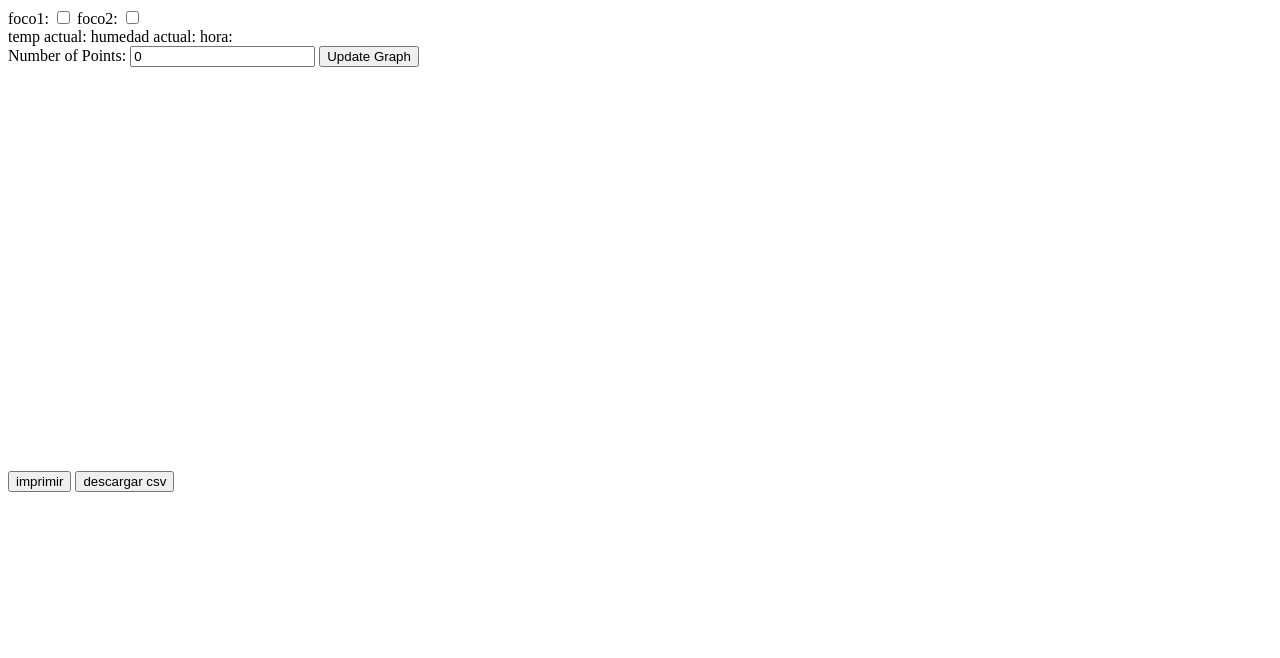
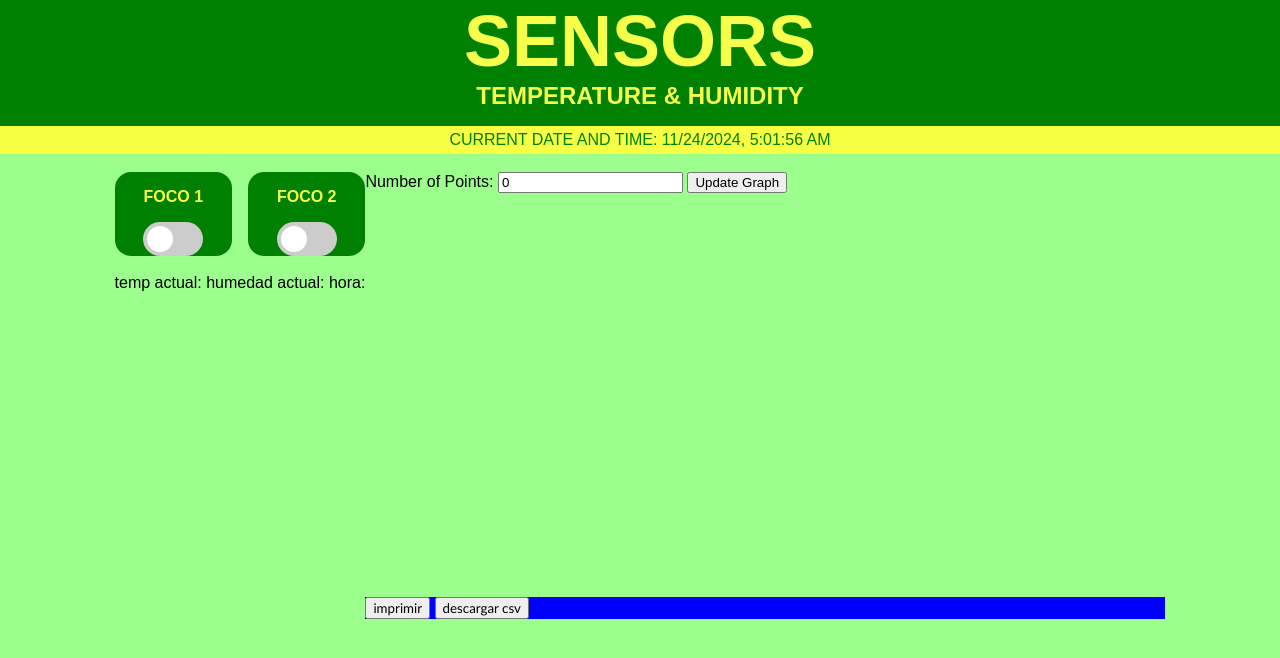
Before and after one commit to Tizicla/ClimaBD, a plain HTML site: page index.html in a window 1280 px wide. Drawn offline with nearby package versions, Linux system fonts and the light colour scheme; no server answers; a small style sheet from the web is missing; a web font is replaced by a local one.

Commit message:
style and functions

```diff
--- a/index.html
+++ b/index.html
@@ -7,14 +7,50 @@
     <script type="module" src="config.js"></script>
     <script src="https://d3js.org/d3.v7.min.js"></script>
     <script type="module" src="script.js"></script>
+
+    <link rel="stylesheet" href="https://cdn.jsdelivr.net/npm/apercu-font@1.0.0/stylesheet.min.css">
+    <link href="https://fonts.cdnfonts.com/css/share-tech-mono" rel="stylesheet">
+    <link rel="stylesheet" href="styles/style.css">
+    <link rel="stylesheet" href="styles/input.css">
 </head>
 <body>
-    <div>
-        foco1:
+
+    <!-- Titles -->
+    <header>
+        <h1 class="title1">SENSORS</h1>
+        <h1 class="title2">TEMPERATURE & HUMIDITY</h1>
+    </header>
+
+    <p id="currentDateTime"></p>
+    <br>
+    <div class="content">
+        <div div="focosNSensor">
+            <!-- Focos -->
+            <div class="focos">
+                <div class="foco">
+                    <p>FOCO 1</p>
+
+                    <img src="">
+
+                    <label class="switch">
                         <input type="checkbox" onpress="" name="foco1" id="foco1input">
-        foco2:
-        <input type="checkbox" name="foco2" id="foco2input">
+                        <span class="slider round"></span>
+                    </label>
+
                 </div>
+
+                <div class="foco">
+                    <p>FOCO 2</p>
+
+                    <label class="switch">
+                        <input type="checkbox" onpress="" name="foco2" id="foco2input">
+                        <span class="slider round"></span>
+                    </label>
+
+                </div>
+
+            </div>
+            <br>
 
             <div>
                 temp actual:
@@ -24,7 +60,11 @@
                 hora:
                 <span id="timeCurrent"></span>
             </div>
+        </div>
 
+        <br>
+
+        <div class="graphNButtons">
             <div>
                 <label for="graphnum">Number of Points:</label>
                 <input type="number" id="graphnum" value="0">
@@ -32,15 +72,15 @@
             </div>
             <svg width="800" height="400" id="scatterPlot"></svg>
 
+            <div class="function_buttons">
+                <button class="func_button" id="printButton" onclick="location.href = 'download.html';">imprimir</button>
+                <button class="func_button" id="csvButton">descargar csv</button>
+            </div>
+        </div>
+    </div>
 
 
-    <div>
-        <button id="printButton">imprimir</button>
-        <button id="csvButton">descargar csv</button>
-    </div>
+
 
 </body>
-
 </html>
-
-<style>
--- a/script.js
+++ b/script.js
@@ -1,8 +1,6 @@
-import { readData, readsensor, readhist,  readfocos} from './config.js';
+import {db, readData, readsensor, readhist,  readfocos} from './config.js';
 import {turnOn, turnOff} from './config.js';
-import { onValue, ref } from 'https://www.gstatic.com/firebasejs/9.21.0/firebase-database.js';
-import { onChildAdded, onChildChanged, onChildRemoved } from 'https://www.gstatic.com/firebasejs/9.21.0/firebase-database.js';
-
+import { listenForValueUpdates } from './config.js';
 //console.log
 // readData();
 
@@ -22,6 +20,20 @@ const printButton = document.getElementById('printButton');
 const csvButton = document.getElementById('csvButton');
 
 
+//TIMESTAMP -----------------------------------------------------------------------------
+function updateDateTime() {
+    const date = new Date();
+    const dateTimeString = date.toLocaleString();  // Formats the date and time to a readable string
+    document.getElementById('currentDateTime').textContent = `Current Date and Time: ${dateTimeString}`.toLocaleUpperCase();
+}
+
+// Call the function to update the time immediately when the page loads
+updateDateTime();
+
+// Optional: Update the time every second (if you want real-time updates)
+setInterval(updateDateTime, 1000);
+
+
 //READ THE VALUES OF SENSOR AND UPDATE THEM TO THE SITE  --------------------------------------
 sensor.then((data) => {
     // Extracting the data from the resolved object
@@ -38,6 +50,14 @@ sensor.then((data) => {
     tempSite.textContent = 'N/A °C';
     humSite.textContent = 'N/A %';
     timeSite.textContent = 'N/A';
+});
+
+// Update the HTML for sensor data
+listenForValueUpdates('sensor', (data) => {
+    const { temperatura, humedad, timestamp } = data;
+    tempSite.textContent = `${temperatura} °C`;
+    humSite.textContent = `${humedad} %`;
+    timeSite.textContent = new Date(timestamp).toLocaleString(); // Format timestamp
 });
 
 //READ THE VALUES OF FOCOS AND UPDATE THE CHECKBOXES --------------------------------------
@@ -244,59 +264,39 @@ hist.then(data => {
     console.error("Error loading historical data:", error);
 });
 
-//UPDATE BOTH SENSOR AND HIST VAR ----------------------------------------------------------
-// Set up a real-time listener for the 'sensor' child
-const sensorRef = ref(db, 'sensor');
-onValue(sensorRef, (snapshot) => {
-    if (snapshot.exists()) {
-        const data = snapshot.val();
+//CSV Button --------------------------------------------------------------------
+csvButton.addEventListener('click', () => {
+    hist.then(data => {
+        const histData = data.historico;
 
-        // Update your variables
-        const temperatura = data.temperatura;
-        const humedad = data.humedad;
-        const timestamp = new Date(data.timestamp).toLocaleString(); // Format the timestamp
+        if (histData.length === 0) {
+            alert("No historical data available to download.");
+            return;
+        }
 
-        // Update the HTML elements
-        tempSite.textContent = `${temperatura} °C`;
-        humSite.textContent = `${humedad} %`;
-        timeSite.textContent = timestamp;
+        const headers = ["Timestamp", "Humedad", "Temperatura"];
+        const rows = histData.map(entry => [
+            entry.timestamp, // Format timestamp
+            entry.humedad,
+            entry.temperatura
+        ]);
 
-        console.log('Updated sensor data:', data);
-    } else {
-        console.log('No data available for sensor');
-    }
-}, (error) => {
-    console.error('Error listening for sensor updates:', error);
+        // Combine headers and rows into a CSV string
+        const csvContent = [headers.join(","), ...rows.map(row => row.join(","))].join("\n");
+
+        // Create a Blob and trigger download
+        const blob = new Blob([csvContent], { type: "text/csv" });
+        const url = URL.createObjectURL(blob);
+        const link = document.createElement("a");
+        link.href = url;
+        link.download = "historical_data.csv";
+        link.click();
+        URL.revokeObjectURL(url); // Cleanup
+    }).catch(error => {
+        alert("Error fetching historical data for CSV:", error);
+    });
 });
 
 
-
-// Set up listeners for child events in the 'sensorHist' node
-const histRef = ref(db, 'sensorHist/historico');
-
-// Listen for new data added
-onChildAdded(histRef, (snapshot) => {
-    const newEntry = snapshot.val();
-    console.log('New historical entry added:', newEntry);
-
-    // Optionally update your graph or UI
-    updateGraph(); // Call your updateGraph function here
-});
-
-// Listen for data changes
-onChildChanged(histRef, (snapshot) => {
-    const updatedEntry = snapshot.val();
-    console.log('Historical entry updated:', updatedEntry);
-
-    // Update the graph or other UI components
-    updateGraph();
-});
-
-// Listen for data removal
-onChildRemoved(histRef, (snapshot) => {
-    const removedEntry = snapshot.val();
-    console.log('Historical entry removed:', removedEntry);
-
-    // Optionally update the graph/UI
-    updateGraph();
-});
+// console.log(hist);
+// console.log(sensor)
--- /dev/null
+++ b/styles/input.css
@@ -0,0 +1,62 @@
+/* The switch - the box around the slider */
+.switch {
+    position: relative;
+    display: inline-block;
+    width: 60px;
+    height: 34px;
+}
+
+  /* Hide default HTML checkbox */
+.switch input {
+    opacity: 0;
+    width: 0;
+    height: 0;
+}
+
+/* The slider */
+.slider {
+    position: absolute;
+    cursor: pointer;
+    top: 0;
+    left: 0;
+    right: 0;
+    bottom: 0;
+    background-color: #ccc;
+    -webkit-transition: .4s;
+    transition: .4s;
+}
+
+.slider:before {
+    position: absolute;
+    content: "";
+    height: 26px;
+    width: 26px;
+    left: 4px;
+    bottom: 4px;
+    background-color: white;
+    -webkit-transition: .4s;
+    transition: .4s;
+}
+
+input:checked + .slider {
+    background-color: #21f321;
+}
+
+input:focus + .slider {
+    box-shadow: 0 0 1px #36f321;
+}
+
+input:checked + .slider:before {
+    -webkit-transform: translateX(26px);
+    -ms-transform: translateX(26px);
+    transform: translateX(26px);
+}
+
+/* Rounded sliders */
+  .slider.round {
+    border-radius: 34px;
+}
+
+.slider.round:before {
+    border-radius: 50%;
+}
--- /dev/null
+++ b/styles/style.css
@@ -0,0 +1,94 @@
+body {
+    display: flex;
+    flex-direction: column;
+    align-items: center;
+    margin: 0;
+
+    font-family: apercu, sans-serif;
+
+    background-color: rgb(156, 255, 141);
+}
+.content{
+    display: flex;
+    flex-direction: row;
+}
+
+/* Time Buttons  ------------------------------*/
+#currentDateTime{
+    margin: 0;
+    padding: .3rem;
+    background-color:rgb(246, 255, 68);
+    color: green;
+
+    width:100%;
+    justify-content: center;
+
+    display: flex;
+    justify-content: center;
+}
+
+/* Header-------------------- */
+/* Titles */
+header{
+    margin: 0;
+    background-color: green;
+    width: 100%;
+    justify-items: center;
+
+    color:rgb(246, 255, 73);
+}
+
+h1{
+    font-weight: bolder
+}
+
+.title1{
+    font-size: 4.5rem;
+    margin: 0;
+}
+.title2{
+    font-size: 1.5rem;
+    margin-top: 0;
+}
+
+/* Focos ---------------------------------------- */
+.focos {
+    display: flex;
+    flex-direction: row;
+    justify-content: center;
+    gap: 1rem;
+}
+
+.foco {
+    display: flex;
+    flex-direction: column;
+    justify-content: center;
+
+    font-family: 'Share Tech Mono', sans-serif;
+    font-weight: bold;
+    align-items: center;
+
+    border-radius: 1rem;
+
+    background-color: green;
+    color: rgb(246, 255, 68);
+    width: 100%;
+}
+
+
+
+
+
+
+
+/* Buttons ------------------------------------- */
+
+
+
+.function_buttons{
+    background-color:blue
+}
+
+.func_button{
+    font-family: 'Gill Sans', 'Gill Sans MT', Calibri, 'Trebuchet MS', sans-serif;
+}
```
Also changed, not shown: config.js (+52 -12 lines), download.html (added), download.js (added). Lines whose indentation alone changed are shown as unchanged.
